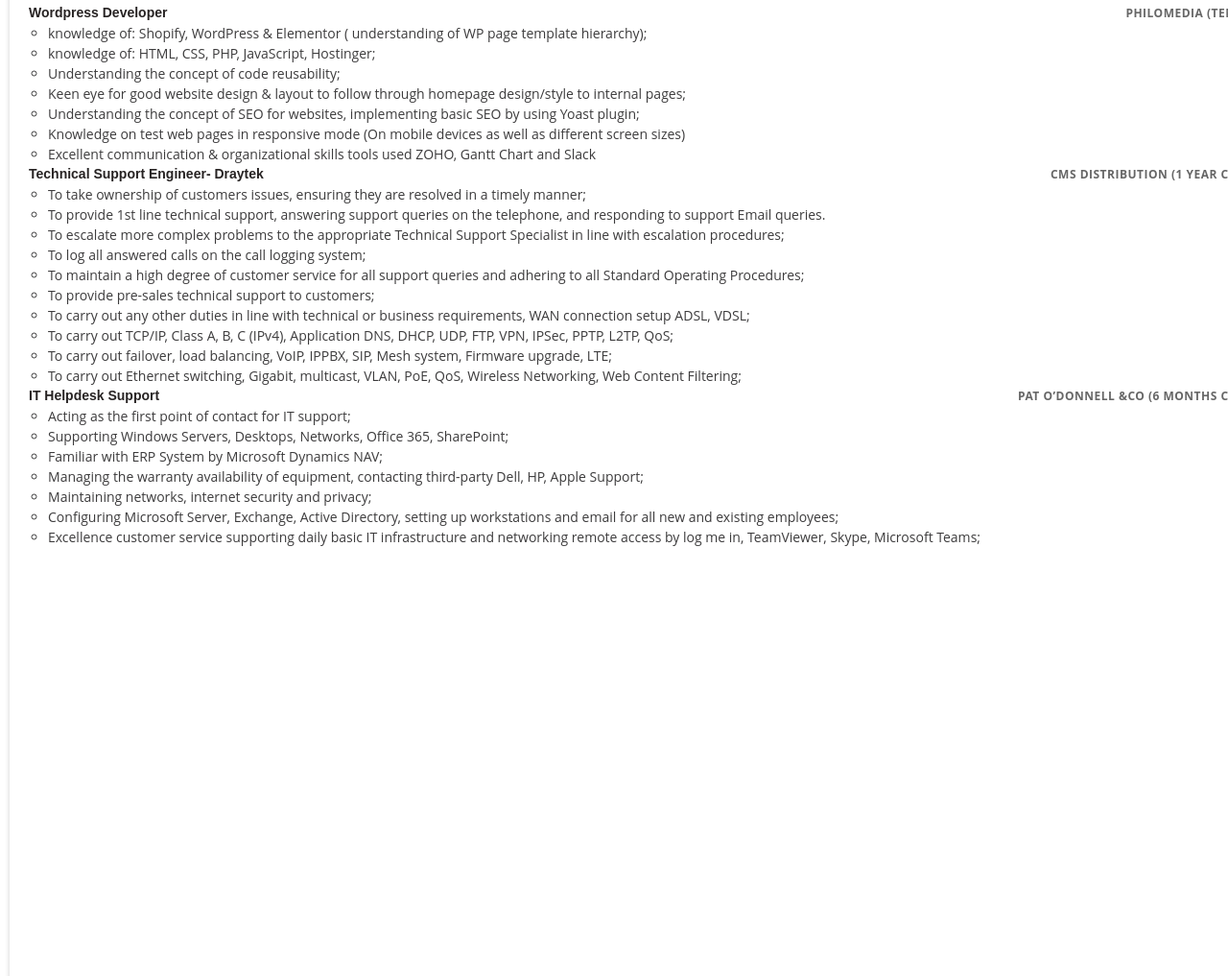
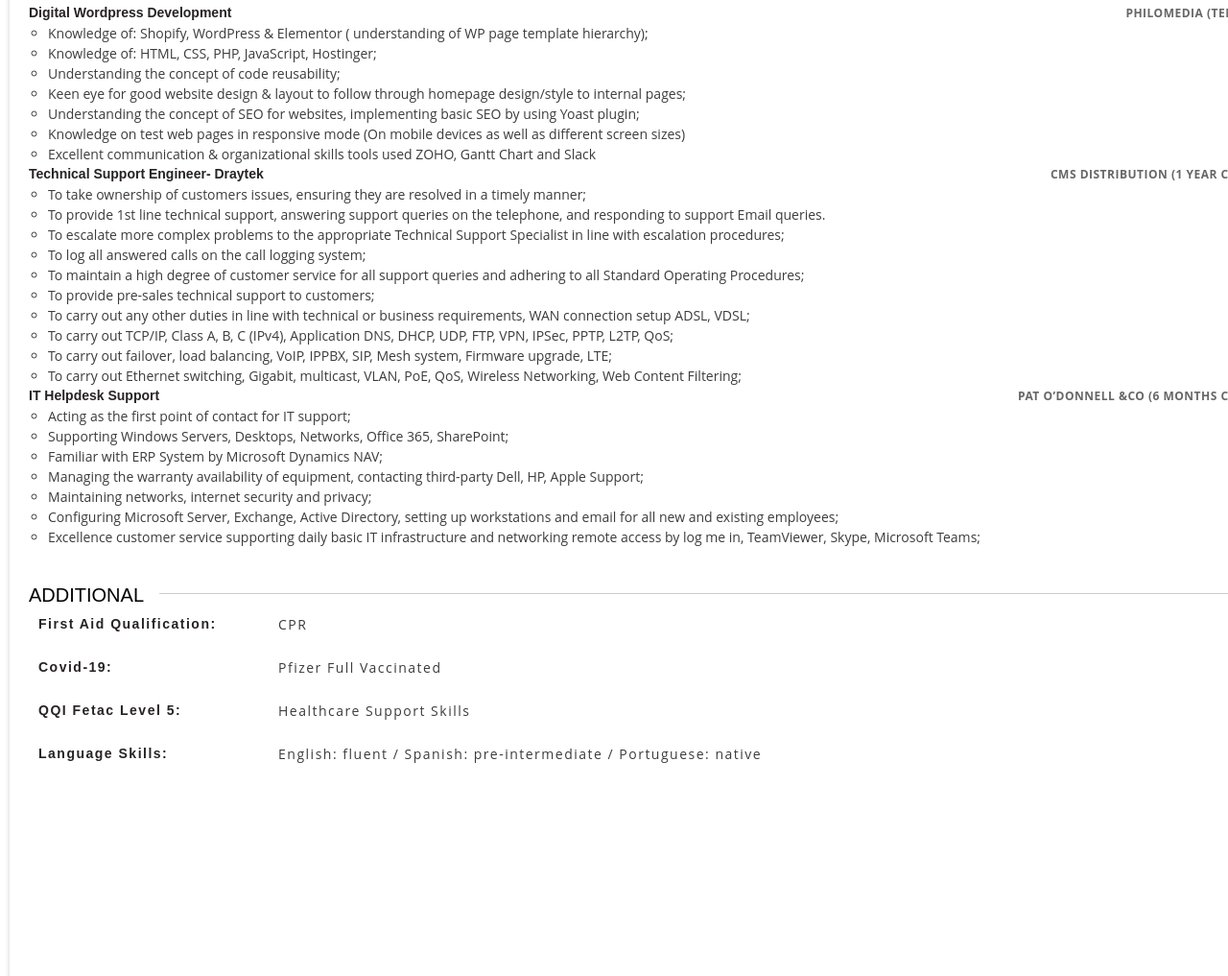
Before and after one commit to StephaTech/Portifolio, a plain HTML site: page index.html in a window 1280 px wide. Shown: the part 793-1810 px from the top of the page at 96% size. Drawn offline with Linux system fonts and the light colour scheme; a web font is replaced by a local one.

Commit message:
Added additional information section

```diff
--- a/css/styles.css
+++ b/css/styles.css
@@ -61,7 +61,7 @@
 
 .page {
     width: 15in;
-    height: 50in;
+    height: 20in;
     background: white;
     box-shadow: 0 0 5px rgba(0 ,0 ,0 , 0.2);
 
@@ -185,3 +185,48 @@
     }
 
 }
+
+.additional {
+    h4, p {
+        margin:0;
+        letter-spacing: 1.5px;
+    }
+    ul {
+        margin:0;
+    }
+    > div {
+        display: grid;
+        grid-template-columns: 250px 1fr;
+        margin-bottom: 4px;
+        letter-spacing: 0.5px;
+
+    }
+
+}
+
+h4 {
+    font-family: "Quicksand", sans-serif;
+    font-size: 14px;
+    line-height: 1.5em;
+    font-weight: 700;
+    color:#272323;
+    margin:0;
+}
+
+h3 {
+    display: flex;
+    text-align:center;
+    font-family:"Quicksand", sans-serif;
+    font-size: 20px;
+    line-height: 0.2em;
+    font-weight: 500;
+    text-transform: uppercase;
+    margin: 28px 0 8px;
+    &::after {
+        content: "";
+        width:100%;
+        border-top: 1px solid rgba(0 ,0 ,0 , 0.2);
+        margin-left: 16px;
+    }
+
+}
--- a/index.html
+++ b/index.html
@@ -100,13 +100,12 @@
 
         <div class="experience">
             <h3>Experience</h3>
-            <h4>Wordpress Developer
+            <h4>Digital Wordpress Development
                 <small>Philomedia (Temporary) | 2023 - 2024</small>
             </h4>
             <ul>
-                <li>knowledge of: Shopify, WordPress & Elementor ( understanding of WP page template
-                    hierarchy);</li>
-                <li>knowledge of: HTML, CSS, PHP, JavaScript, Hostinger;</li>
+                <li>Knowledge of: Shopify, WordPress & Elementor ( understanding of WP page template hierarchy);</li>
+                <li>Knowledge of: HTML, CSS, PHP, JavaScript, Hostinger;</li>
                 <li>Understanding the concept of code reusability;</li>
                 <li>Keen eye for good website design & layout to follow through homepage design/style to internal pages;</li>
                 <li>Understanding the concept of SEO for websites, implementing basic SEO by using Yoast plugin;</li>
@@ -141,6 +140,30 @@
                <li>Excellence customer service supporting daily basic IT infrastructure and networking remote access by log me in, TeamViewer, Skype, Microsoft Teams;</li>
             </ul>
         </div>
+        <div class="additional">
+            <h3>Additional</h3>
+
+            <div>
+                <h4>First Aid Qualification:</h4>
+                <p>CPR</p>
+            </div>
+
+            <div>
+                <h4>Covid-19: </h4>
+                <p>Pfizer Full Vaccinated</p>
+            </div>
+
+            <div>
+                <h4>QQI Fetac Level 5: </h4>
+                <p>Healthcare Support Skills</p>
+            </div>
+
+            <div>
+            <h4>Language Skills:</h4>
+                <p>English: fluent / Spanish: pre-intermediate / Portuguese: native</p>
+            </div>
+
+        </div>
 
     </div>
 </body>
```
